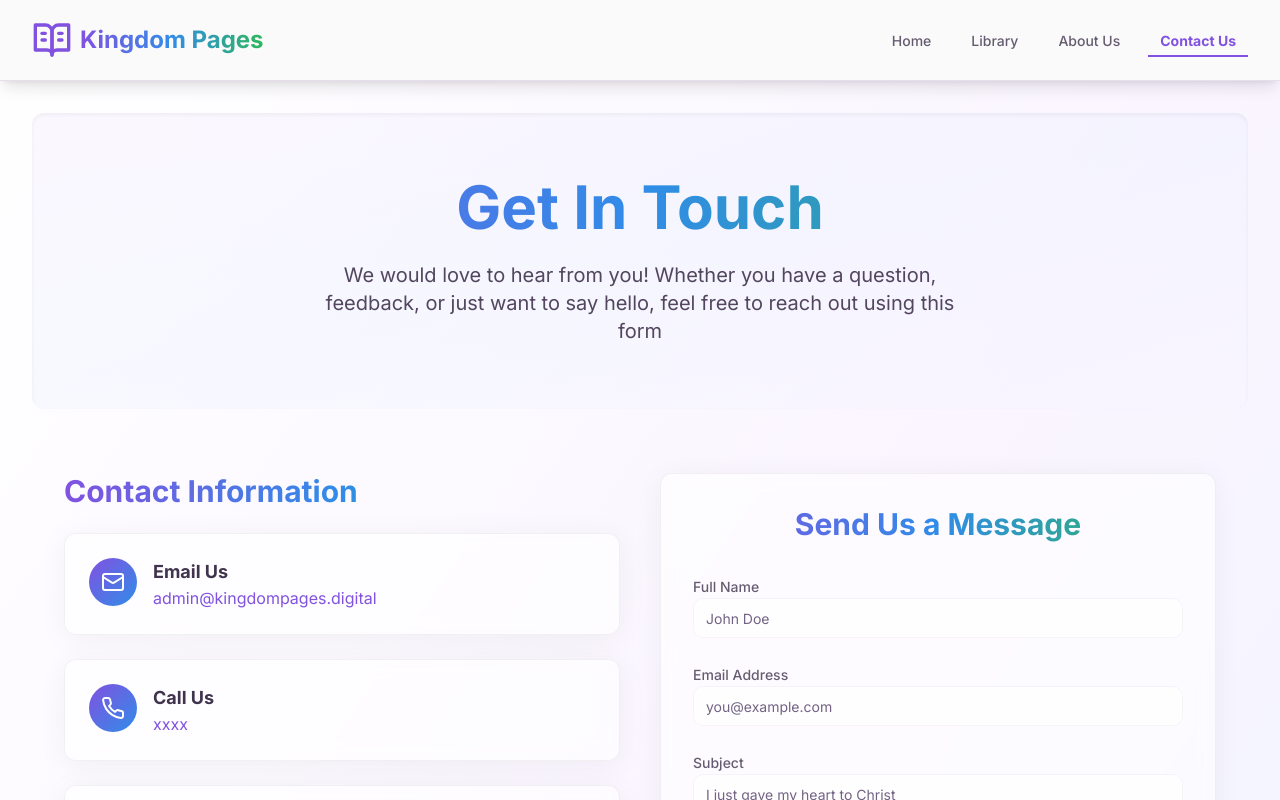
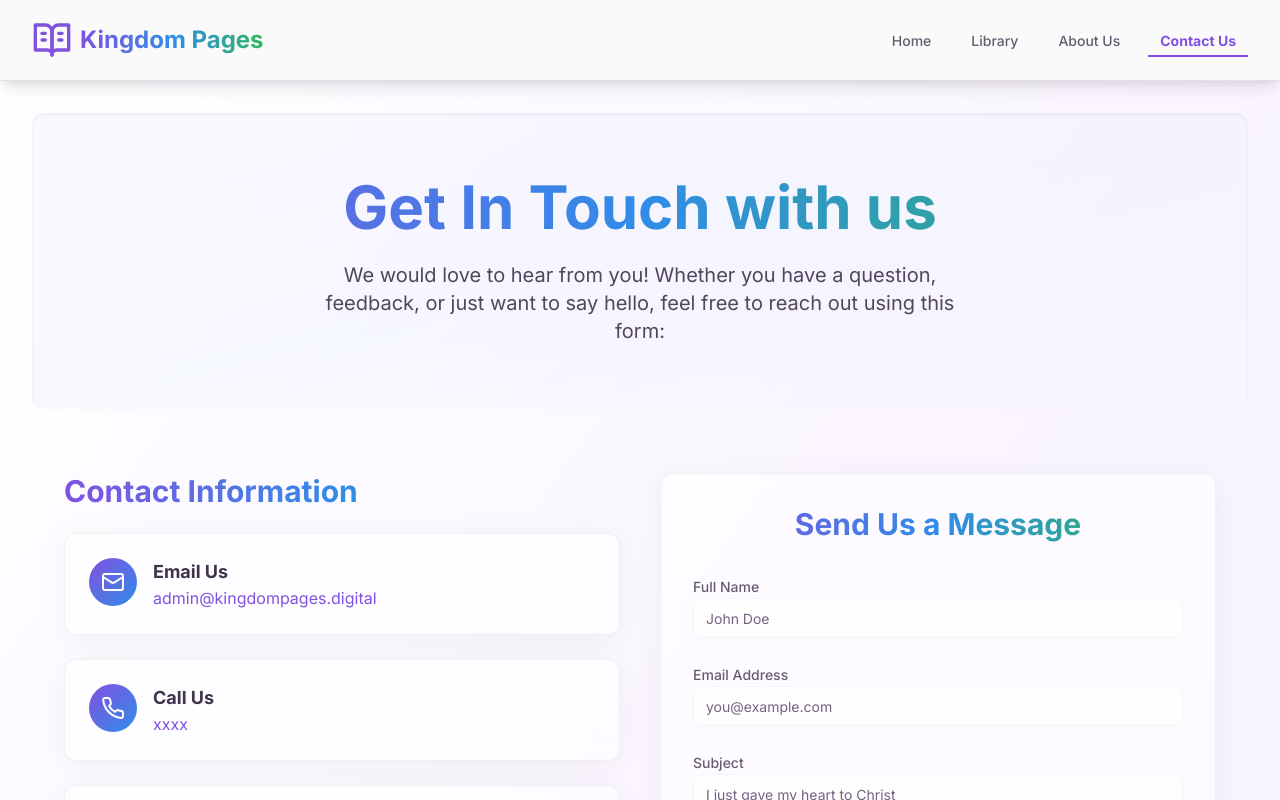
Before and after one commit to Alletta-Mollo/KingdomPages.digital, a React (Vite) app: page /contact in a window 1280 px wide. Shown: the top 800 px of the page. Built offline with nearby package versions, Linux system fonts and the light colour scheme.

Commit message:
updated contact page to test

```diff
--- a/src/pages/ContactPage.jsx
+++ b/src/pages/ContactPage.jsx
@@ -77,7 +77,7 @@ const ContactPage = () => {
           viewport={{ once: true }}
           transition={{ duration: 0.7, ease: 'easeOut' }}
         >
-          Get In Touch
+          Get In Touch with us
         </motion.h1>
         <motion.p
           className="text-lg md:text-xl text-foreground/90 max-w-2xl mx-auto"
@@ -86,7 +86,7 @@ const ContactPage = () => {
           viewport={{ once: true }}
           transition={{ duration: 0.7, delay: 0.2, ease: 'easeOut' }}
         >
-          We would love to hear from you! Whether you have a question, feedback, or just want to say hello, feel free to reach out using this form
+          We would love to hear from you! Whether you have a question, feedback, or just want to say hello, feel free to reach out using this form:
         </motion.p>
       </section>
 
```
